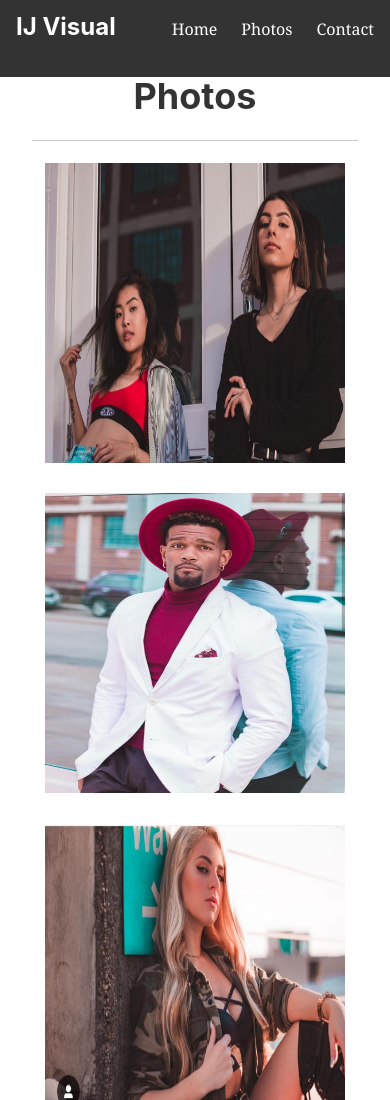
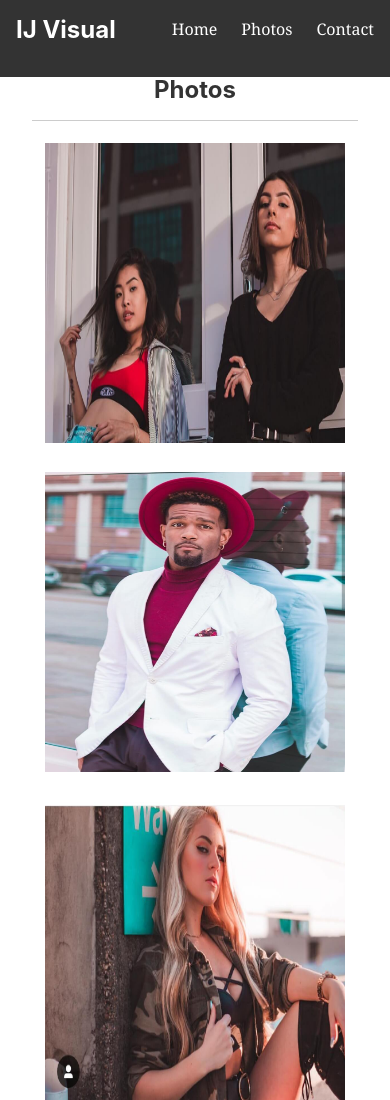
Before and after one commit to Dayshawn21/IV2, a Gatsby site: page /photos in a window 390 px wide. Shown: the top 1100 px of the page. Built offline with nearby package versions, Linux system fonts and the light colour scheme; Gatsby itself is replaced by a stand-in of ours.

Commit message:
7 commit

```diff
--- a/src/style/photo.module.scss
+++ b/src/style/photo.module.scss
@@ -40,3 +40,9 @@
 		color: #cccccc;
 	}
 }
+@media (max-width: 800px) {
+	h1 {
+		font-size: 1.5rem;
+		margin-bottom: 1rem;
+	}
+}
```
